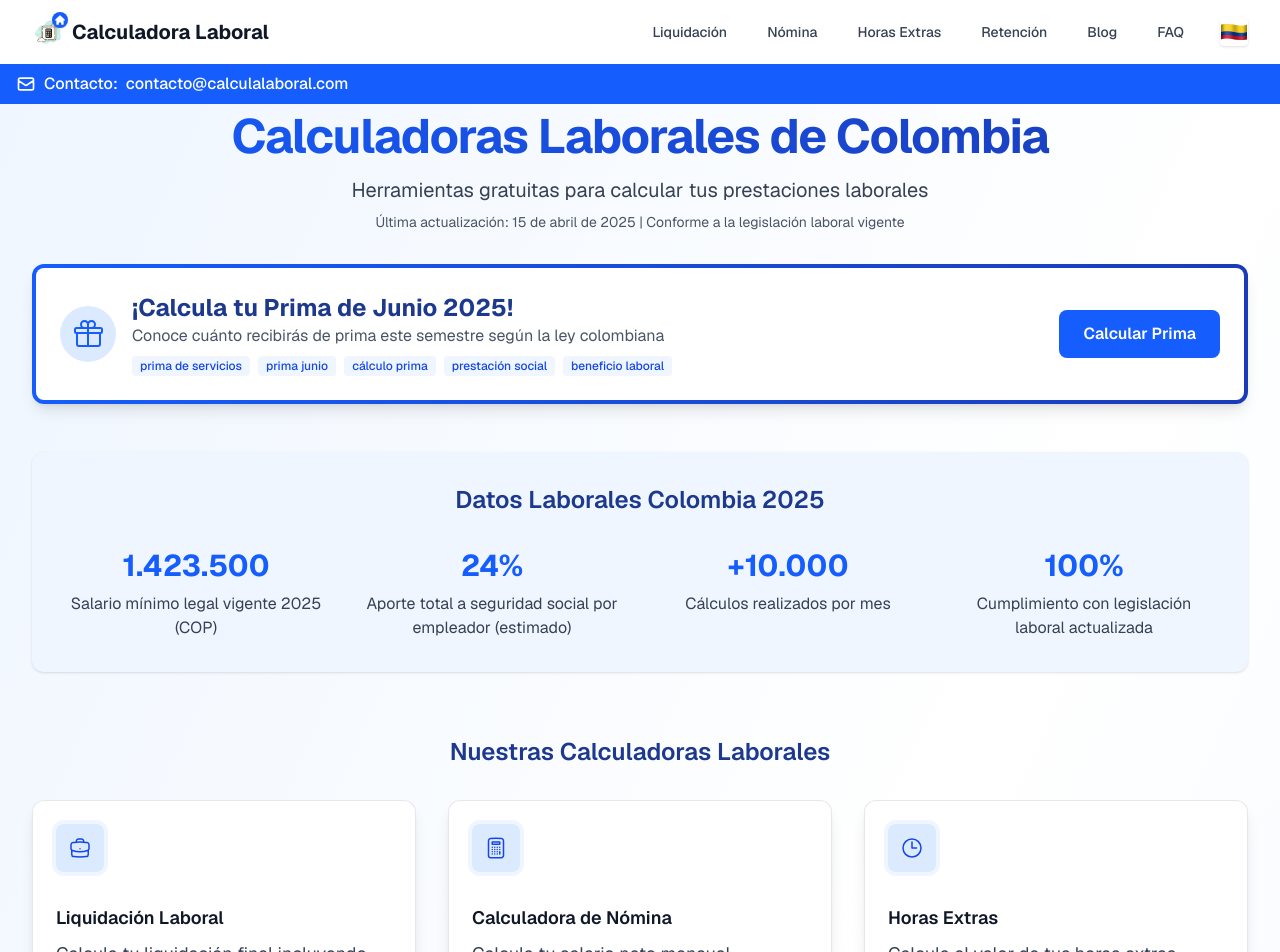
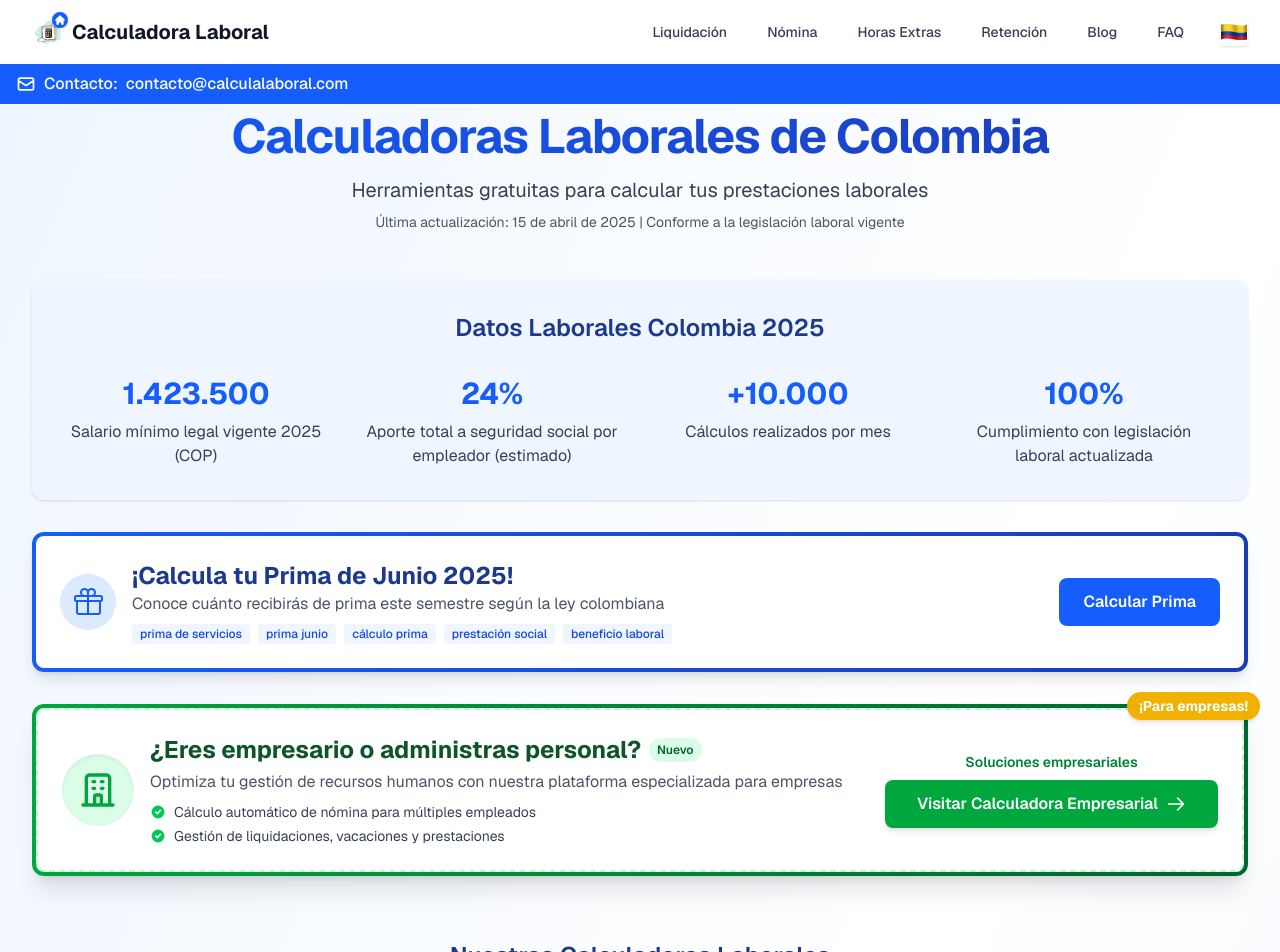
Before and after one commit to jdflorez480/calculadora_lab, a Next.js app: page / in a window 1280 px wide. Shown: the top 952 px of the page. Built offline with nearby package versions, Linux system fonts and the light colour scheme.

Commit message:
feat: Agregar sección de estadísticas y banner para calculadora empresarial en la página principal

```diff
--- a/src/app/page.tsx
+++ b/src/app/page.tsx
@@ -114,6 +114,23 @@ export default function Home() {
           </p>
         </div>
 
+
+        {/* Sección de Estadísticas */}
+        <div className="mt-12 py-8 bg-blue-50 rounded-xl shadow-sm">
+          <div className="max-w-7xl mx-auto px-4 sm:px-6 lg:px-8">
+            <h2 className="text-2xl font-semibold text-center mb-8 text-blue-900">
+              Datos Laborales Colombia 2025
+            </h2>
+            <div className="grid grid-cols-1 gap-8 sm:grid-cols-2 lg:grid-cols-4">
+              {estadisticas.map((stat, index) => (
+                <div key={index} className="text-center">
+                  <p className="text-3xl font-bold text-blue-600">{stat.cifra}</p>
+                  <p className="mt-2 text-base text-gray-700">{stat.descripcion}</p>
+                </div>
+              ))}
+            </div>
+          </div>
+        </div>
         {/* Banner Prima Junio 2025 */}
         <div className="mt-8 mb-8">
           <Link href="/calculadoras/prima"
@@ -142,21 +159,58 @@ export default function Home() {
           </Link>
         </div>
 
-        {/* Sección de Estadísticas */}
-        <div className="mt-12 py-8 bg-blue-50 rounded-xl shadow-sm">
-          <div className="max-w-7xl mx-auto px-4 sm:px-6 lg:px-8">
-            <h2 className="text-2xl font-semibold text-center mb-8 text-blue-900">
-              Datos Laborales Colombia 2025
-            </h2>
-            <div className="grid grid-cols-1 gap-8 sm:grid-cols-2 lg:grid-cols-4">
-              {estadisticas.map((stat, index) => (
-                <div key={index} className="text-center">
-                  <p className="text-3xl font-bold text-blue-600">{stat.cifra}</p>
-                  <p className="mt-2 text-base text-gray-700">{stat.descripcion}</p>
+
+
+
+         {/* Banner Calculadora Empresarial */}
+        <div className="mt-8 mb-12 relative">
+          <div className="absolute -top-3 -right-3 bg-yellow-500 text-white text-sm font-bold py-1 px-3 rounded-full animate-pulse shadow-md z-10">
+            ¡Para empresas!
+          </div>
+          <a href="https://www.calculadoraempresarial.com"
+             target="_blank"
+             rel="noopener noreferrer"
+             className="block bg-gradient-to-r from-green-600 to-green-800 rounded-xl p-1 shadow-xl hover:shadow-2xl transition-all duration-300 transform hover:-translate-y-1">
+            <div className="bg-white p-6 rounded-lg flex flex-col sm:flex-row items-center justify-between space-y-4 sm:space-y-0 border-dashed border-2 border-green-200">
+              <div className="flex items-center space-x-4">
+                <span className="bg-green-100 p-4 rounded-full shadow-inner">
+                  <svg xmlns="http://www.w3.org/2000/svg" className="h-10 w-10 text-green-600" fill="none" viewBox="0 0 24 24" stroke="currentColor">
+                    <path strokeLinecap="round" strokeLinejoin="round" strokeWidth={2} d="M19 21V5a2 2 0 00-2-2H7a2 2 0 00-2 2v16m14 0h2m-2 0h-5m-9 0H3m2 0h5M9 7h1m-1 4h1m4-4h1m-1 4h1m-5 10v-5a1 1 0 011-1h2a1 1 0 011 1v5m-4 0h4" />
+                  </svg>
+                </span>
+                <div className="text-left">
+                  <div className="flex items-center">
+                    <h2 className="text-2xl font-bold text-green-900">¿Eres empresario o administras personal?</h2>
+                    <span className="ml-2 bg-green-100 text-green-800 text-xs font-semibold px-2 py-1 rounded-full">Nuevo</span>
+                  </div>
+                  <p className="text-gray-600 mt-1">Optimiza tu gestión de recursos humanos con nuestra plataforma especializada para empresas</p>
+                  <ul className="mt-2 space-y-1">
+                    <li className="flex items-center space-x-2 text-sm text-gray-700">
+                      <svg className="h-4 w-4 text-green-500" fill="currentColor" viewBox="0 0 20 20">
+                        <path fillRule="evenodd" d="M10 18a8 8 0 100-16 8 8 0 000 16zm3.707-9.293a1 1 0 00-1.414-1.414L9 10.586 7.707 9.293a1 1 0 00-1.414 1.414l2 2a1 1 0 001.414 0l4-4z" clipRule="evenodd" />
+                      </svg>
+                      <span>Cálculo automático de nómina para múltiples empleados</span>
+                    </li>
+                    <li className="flex items-center space-x-2 text-sm text-gray-700">
+                      <svg className="h-4 w-4 text-green-500" fill="currentColor" viewBox="0 0 20 20">
+                        <path fillRule="evenodd" d="M10 18a8 8 0 100-16 8 8 0 000 16zm3.707-9.293a1 1 0 00-1.414-1.414L9 10.586 7.707 9.293a1 1 0 00-1.414 1.414l2 2a1 1 0 001.414 0l4-4z" clipRule="evenodd" />
+                      </svg>
+                      <span>Gestión de liquidaciones, vacaciones y prestaciones</span>
+                    </li>
+                  </ul>
                 </div>
-              ))}
+              </div>
+              <div className="flex flex-col items-center">
+                <span className="text-green-700 font-semibold text-sm mb-2">Soluciones empresariales</span>
+                <button className="bg-green-600 text-white px-8 py-3 rounded-lg font-semibold hover:bg-green-700 transition-colors duration-200 cursor-pointer shadow-md hover:shadow-lg flex items-center">
+                  <span>Visitar Calculadora Empresarial</span>
+                  <svg xmlns="http://www.w3.org/2000/svg" className="h-5 w-5 ml-2" fill="none" viewBox="0 0 24 24" stroke="currentColor">
+                    <path strokeLinecap="round" strokeLinejoin="round" strokeWidth={2} d="M14 5l7 7m0 0l-7 7m7-7H3" />
+                  </svg>
+                </button>
+              </div>
             </div>
-          </div>
+          </a>
         </div>
 
         <section className="mt-16" aria-labelledby="calculadoras-section">
```
